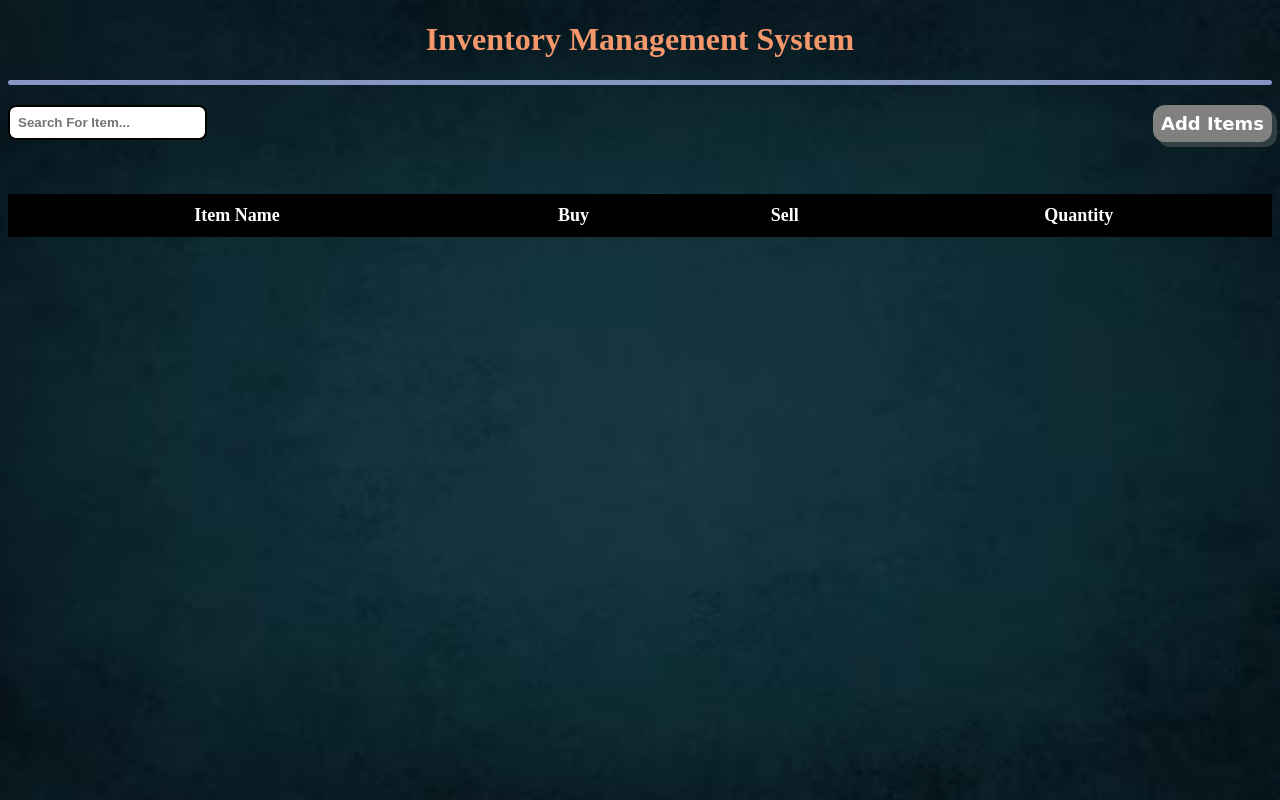
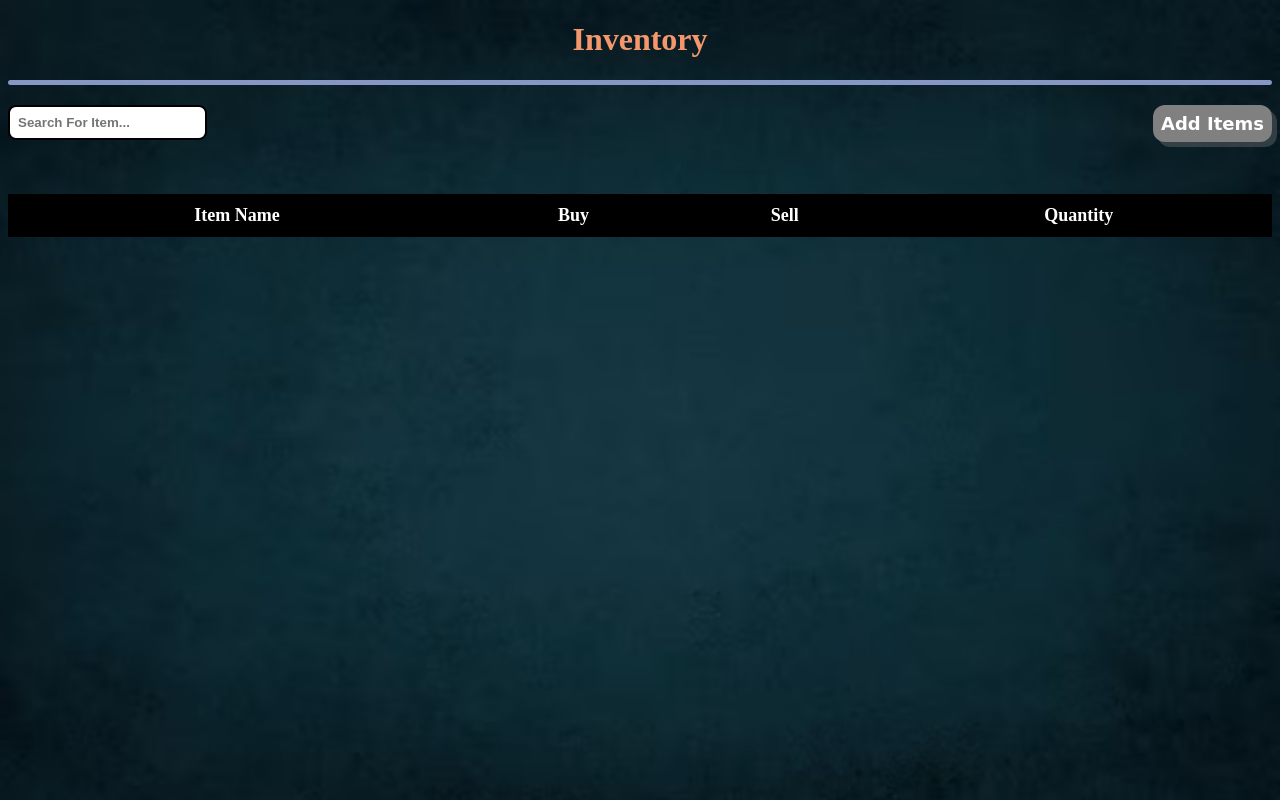
Before and after one commit to tusharjain2001/IMS, a plain HTML site: page start/index.html in a window 1280 px wide. Drawn offline with Linux system fonts and the light colour scheme.

```diff
--- a/start/index.html
+++ b/start/index.html
@@ -9,7 +9,7 @@
     <link rel="stylesheet" href="dialog.css" />
   </head>
   <body>
-    <h1>Inventory Management System</h1>
+    <h1>Inventory</h1>
     <hr />
 
     <button class="button" type="button" onclick="toggleForm()">
```
